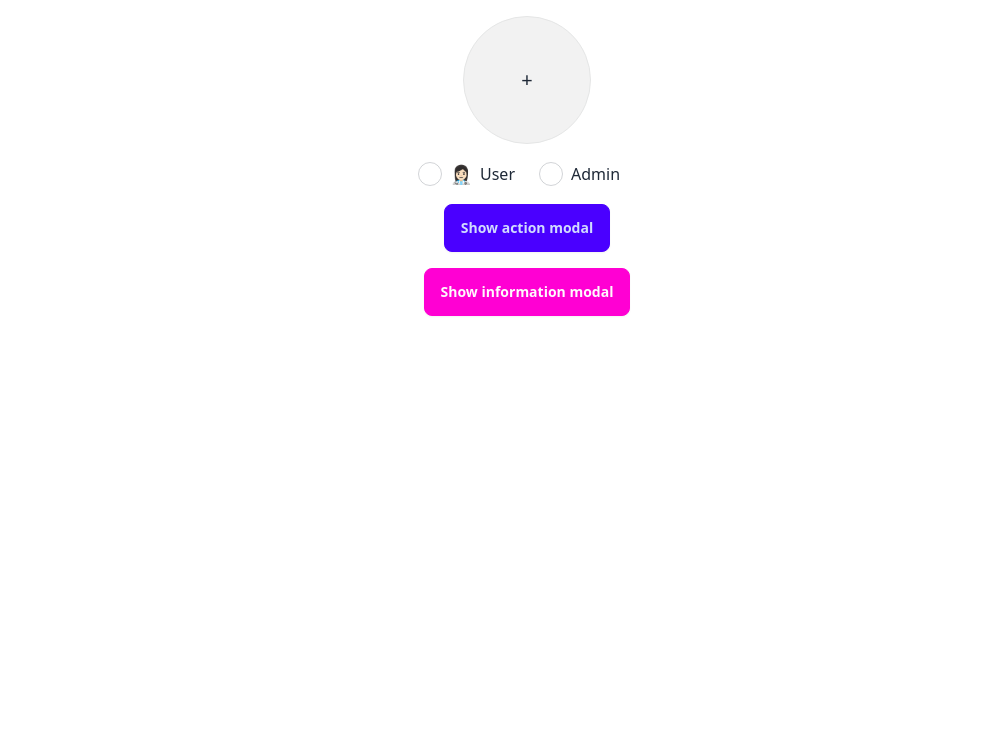
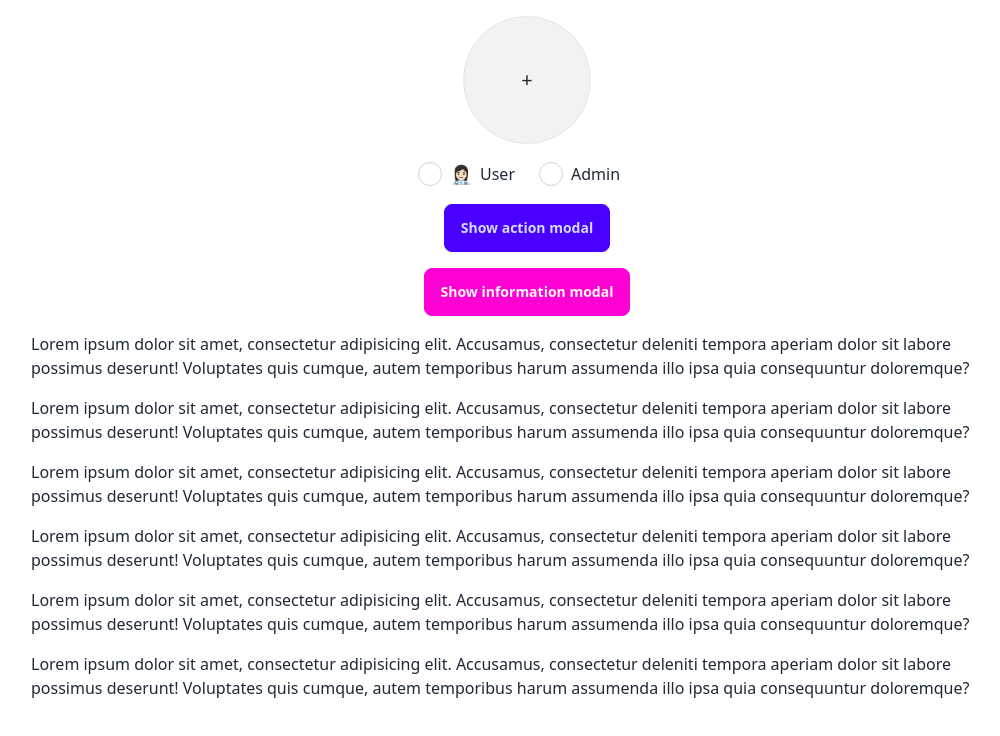
Before and after one commit to r4rmas/saraui, a SvelteKit app: page / in a window 1280 px wide. Shown: the top 736 px of the page, without its empty margins (113-1113 px from the left). Built offline with nearby package versions, Linux system fonts and the light colour scheme.

Commit message:
revert last Notification changes

```diff
--- a/package.json
+++ b/package.json
@@ -1,6 +1,6 @@
 {
   "name": "saraui",
-  "version": "0.2.5",
+  "version": "0.2.6",
   "author": "Raul Armas",
   "description": "daisyUI components for Svelte/Sveltekit",
   "repository": {
--- a/src/lib/components/Notification.svelte
+++ b/src/lib/components/Notification.svelte
@@ -167,7 +167,7 @@
   }
   const baseStyle = `
     flex
-    absolute z-20
+    fixed z-20
     ${directionStyle[direction]}
     ${directionStyle.top}
     shadow-lg
@@ -183,7 +183,7 @@
 
   const transition: FlyParams = {
     duration: 500,
-    x: position.horizontal?.direction === "right" ? 200 : -200
+    x: position.horizontal?.direction === "right" ? 40 : -40
   }
 
   $: ({ cause, content } = $notificationData)
--- a/src/lib/components/Notificator.svelte
+++ b/src/lib/components/Notificator.svelte
@@ -18,8 +18,6 @@
 <div class="relative w-full">
   <slot></slot>
   {#if visible}
-      <div class="absolute inset-0 overflow-hidden">
-        <div class="relative w-full">
     <Notification
       icon={
         icons
@@ -33,7 +31,5 @@
         topSpace: topSpace ?? _topSpace
       }}
     />
-        </div>
-      </div>
   {/if}
 </div>
--- a/src/routes/+page.svelte
+++ b/src/routes/+page.svelte
@@ -20,8 +20,8 @@
       },
       position: {
         horizontal: {
-          direction: "right",
-          space: { sm: 4, md: 6, lg: 16 }
+          direction: "left",
+          space: { sm: 6, md: 8, lg: 16 }
         },
       }
     }
@@ -34,6 +34,7 @@
     name: "admin",
     value: "Admin",
   }]
+
   const actionModal = useActionModal()
   const informationModal = useInformationModal()
 
@@ -70,6 +71,12 @@
           >
             Show information modal
           </button>
+          <p>Lorem ipsum dolor sit amet, consectetur adipisicing elit. Accusamus, consectetur deleniti tempora aperiam dolor sit labore possimus deserunt! Voluptates quis cumque, autem temporibus harum assumenda illo ipsa quia consequuntur doloremque?</p>
+          <p>Lorem ipsum dolor sit amet, consectetur adipisicing elit. Accusamus, consectetur deleniti tempora aperiam dolor sit labore possimus deserunt! Voluptates quis cumque, autem temporibus harum assumenda illo ipsa quia consequuntur doloremque?</p>
+          <p>Lorem ipsum dolor sit amet, consectetur adipisicing elit. Accusamus, consectetur deleniti tempora aperiam dolor sit labore possimus deserunt! Voluptates quis cumque, autem temporibus harum assumenda illo ipsa quia consequuntur doloremque?</p>
+          <p>Lorem ipsum dolor sit amet, consectetur adipisicing elit. Accusamus, consectetur deleniti tempora aperiam dolor sit labore possimus deserunt! Voluptates quis cumque, autem temporibus harum assumenda illo ipsa quia consequuntur doloremque?</p>
+          <p>Lorem ipsum dolor sit amet, consectetur adipisicing elit. Accusamus, consectetur deleniti tempora aperiam dolor sit labore possimus deserunt! Voluptates quis cumque, autem temporibus harum assumenda illo ipsa quia consequuntur doloremque?</p>
+          <p>Lorem ipsum dolor sit amet, consectetur adipisicing elit. Accusamus, consectetur deleniti tempora aperiam dolor sit labore possimus deserunt! Voluptates quis cumque, autem temporibus harum assumenda illo ipsa quia consequuntur doloremque?</p>
         </div>
         <ActionModal id={actionModal.id}
           onAccept={() => {}}
```
Lines whose indentation alone changed are shown as unchanged.
